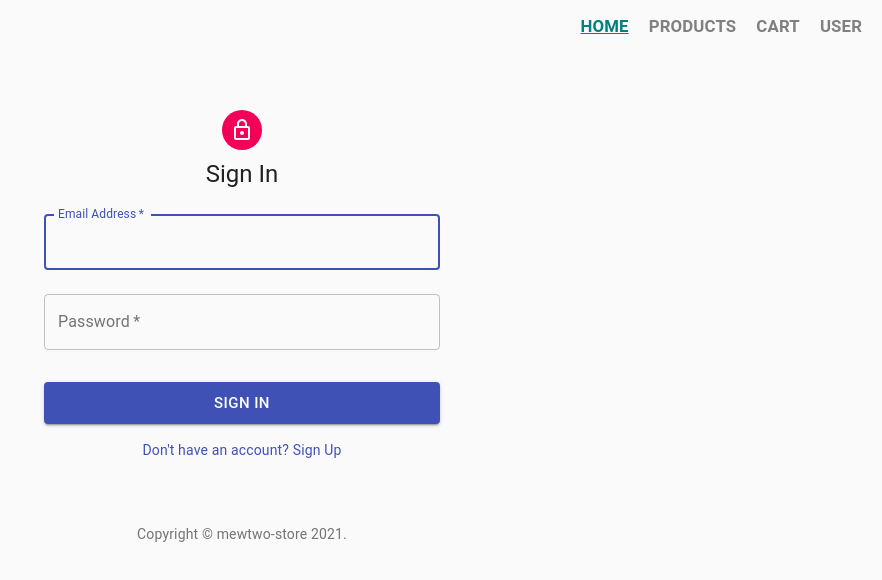
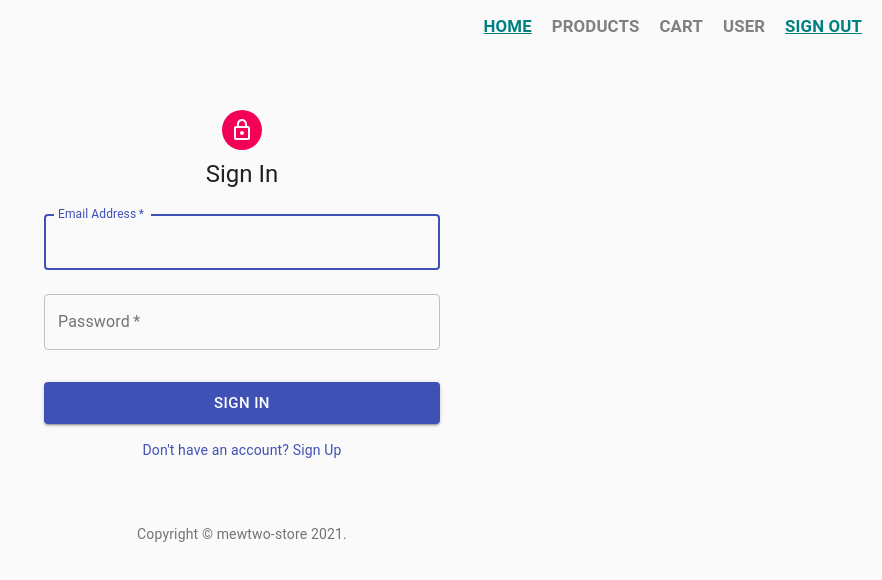
Before and after one commit to dsirola1/mewtwo-store, a React (Create React App) app: page /signin in a window 1280 px wide. Shown: the top 580 px of the page, without its empty margins (398-1280 px from the left). Built offline with nearby package versions, Linux system fonts and the light colour scheme.

Commit message:
add Sign Out in MainNav Component

```diff
--- a/src/components/MainNav/MainNav.jsx
+++ b/src/components/MainNav/MainNav.jsx
@@ -1,6 +1,7 @@
 import React from 'react';
 import { NavLink } from 'react-router-dom';
 import './MainNav.css';
+import Signout from '../MainNav/Signout';
 
 export default function MainNav() {
   return (
@@ -8,23 +9,28 @@ export default function MainNav() {
       <nav>
         <ul>
           <li>
-						<NavLink to='/signin' activeClassName='active'>
+            <NavLink to="/signin" activeClassName="active">
               HOME
             </NavLink>
           </li>
           <li>
-						<NavLink exact to='/' activeClassName='active'>
+            <NavLink exact to="/" activeClassName="active">
               PRODUCTS
             </NavLink>
           </li>
           <li>
-						<NavLink to='/detail/:id' activeClassName='active'>
+            <NavLink to="/detail/:id" activeClassName="active">
               CART
             </NavLink>
           </li>
           <li>
-						<NavLink exact to='/signup' activeClassName='active'>
+            <NavLink exact to="/signup" activeClassName="active">
               USER
+            </NavLink>
+          </li>
+          <li>
+            <NavLink exact to="/signin" activeClassName="active">
+              <Signout />
             </NavLink>
           </li>
         </ul>
--- /dev/null
+++ b/src/components/MainNav/Signout.jsx
@@ -0,0 +1,30 @@
+import React from 'react';
+import { useHistory } from 'react-router-dom';
+import { useAuth } from '../../routes/useAuth';
+import axios from 'axios';
+
+const SignoutButton = () => {
+  const auth = useAuth();
+  const history = useHistory();
+
+  const handleClick = async (e) => {
+    try {
+      const res = await axios.get('/user/logout');
+      if (res.status === 200) {
+        auth.signout(() => history.push('/signin'));
+      }
+    } catch (error) {
+      if (error.response.status === 401) {
+        history.push('/signin');
+      }
+      console.log(
+        'Error in handleSubmit of Logout component:',
+        error.response.data.err
+      );
+    }
+  };
+
+  return <div onClick={handleClick}>SIGN OUT</div>;
+};
+
+export default SignoutButton;
```
Lines whose indentation alone changed are shown as unchanged.
